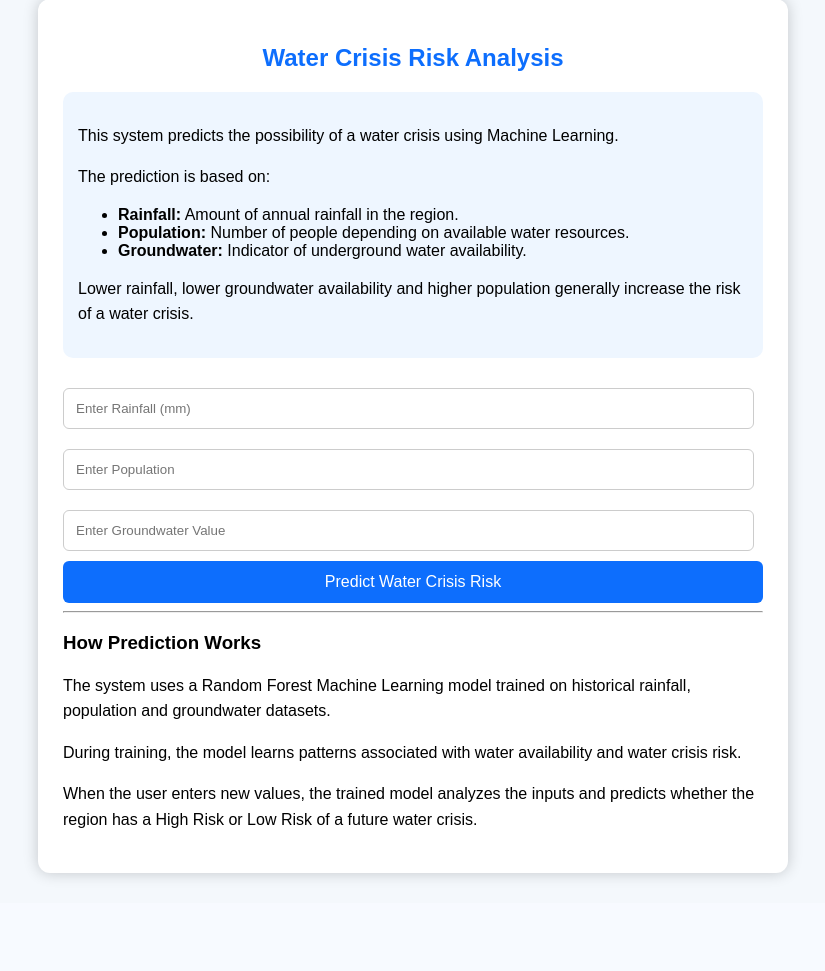
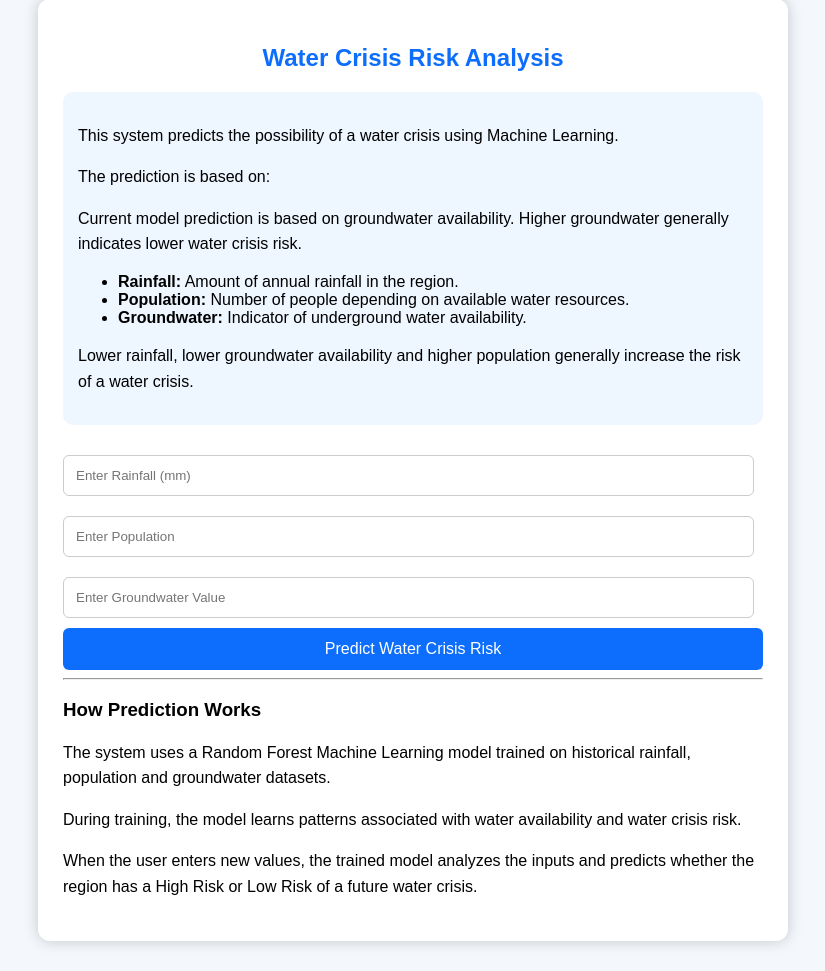
Before and after one commit to krnzs/Water-Crisis-Risk-Prediction, a Python web app: template templates/index.html in a window 1280 px wide. Shown: the part 151-1122 px from the top of the page, without its empty margins (227-1052 px from the left). Before the commit the page ends 1030 px from the top, so only its background shows below. Run offline with Jinja, Linux system fonts and the light colour scheme; the template is opened without the code that fills it, so the values that code supplies are empty.

Commit message:
Update index.html

```diff
--- a/templates/index.html
+++ b/templates/index.html
@@ -96,6 +96,11 @@
 
         <p>
             The prediction is based on:
+            <p>
+                Current model prediction is based on groundwater
+                availability. Higher groundwater generally indicates
+                lower water crisis risk.
+</p>
         </p>
 
         <ul>
```
